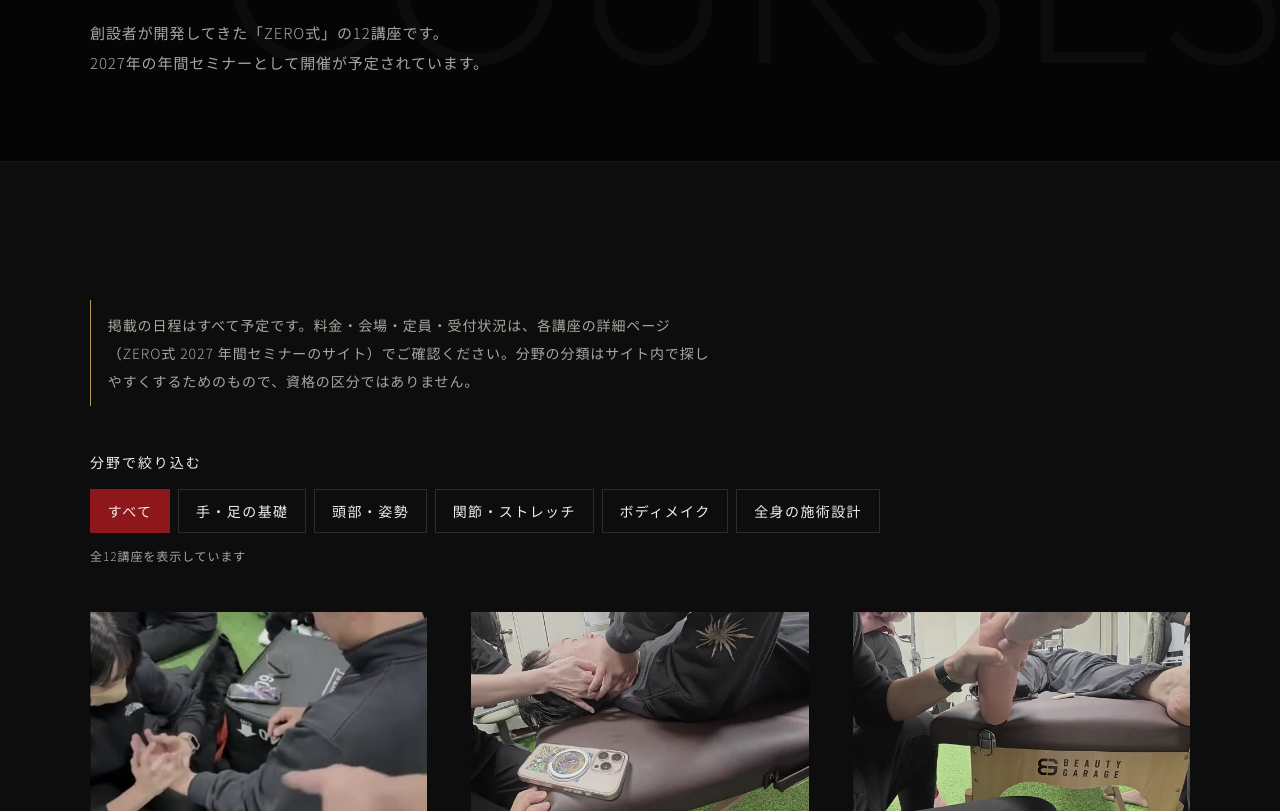
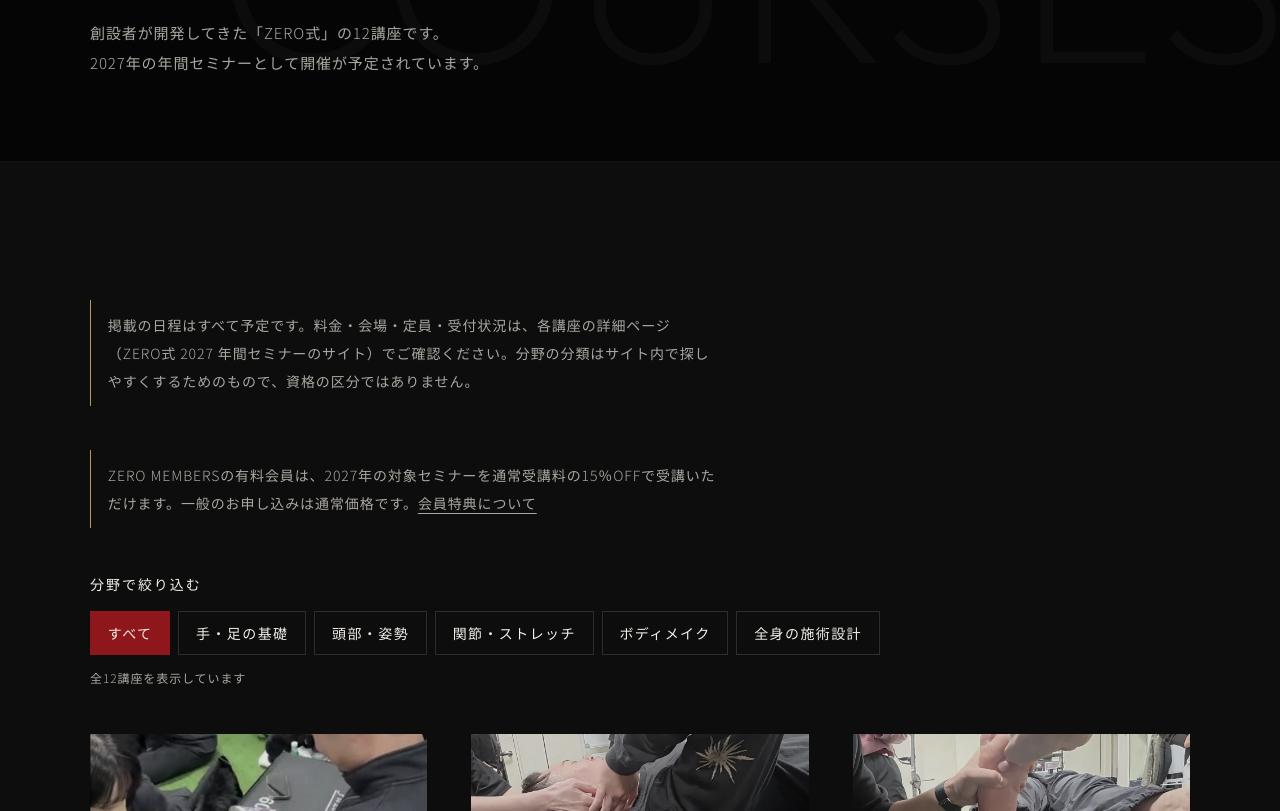
Before and after one commit to noriatsu3377-hue/conditioning-japan, a plain HTML site: page courses/index.html in a window 1280 px wide. Shown: the part 289-1100 px from the top of the page. Drawn offline with nearby package versions, Linux system fonts and the light colour scheme.

Commit message:
ZERO MEMBERS有料会員特典（通常受講料の15％OFF）を掲載、申込フォームURLを登録
Co-Authored-By: Claude Opus 5.5 <noreply@anthropic.com>

```diff
--- a/courses/index.html
+++ b/courses/index.html
@@ -64,6 +64,7 @@
   <div class="container">
     <h2 class="sr-only" id="list-title">講座の一覧</h2>
     <p class="notice" style="margin-bottom:var(--sp-4)">掲載の日程はすべて予定です。料金・会場・定員・受付状況は、各講座の詳細ページ（ZERO式 2027 年間セミナーのサイト）でご確認ください。分野の分類はサイト内で探しやすくするためのもので、資格の区分ではありません。</p>
+    <p class="notice" style="margin-bottom:var(--sp-4)">ZERO MEMBERSの有料会員は、2027年の対象セミナーを通常受講料の15％OFFで受講いただけます。一般のお申し込みは通常価格です。<a href="https://noriatsu3377-hue.github.io/zero-seminar-2027/#members" rel="noopener">会員特典について<span class="sr-only">（外部サイト）</span></a></p>
 
 <div class="filter" data-filter>
   <p class="filter-label" id="filter-label">分野で絞り込む</p>
```
Also changed, not shown: index.html (+1 -0 lines).
